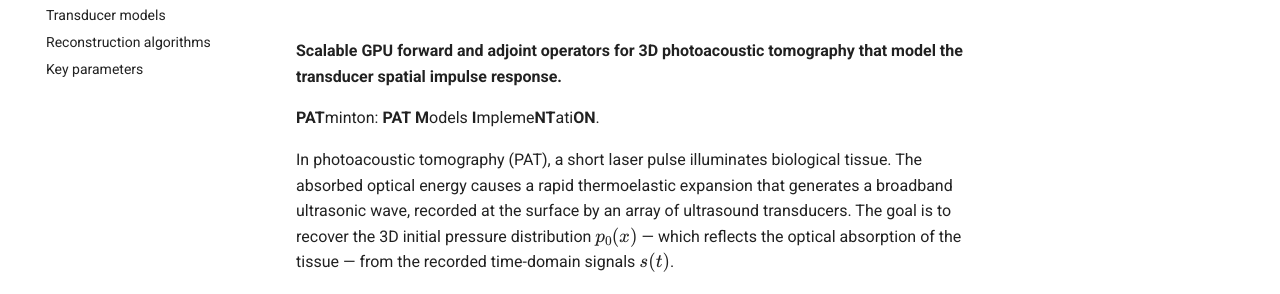
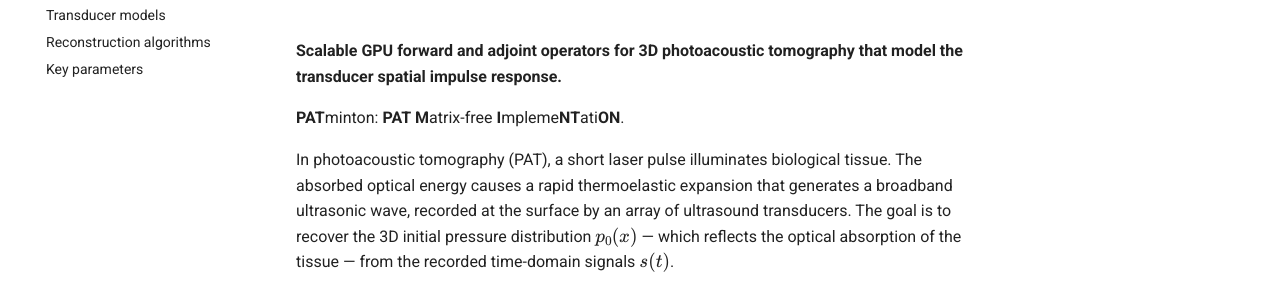
Before and after one commit to dotrungthai2001/patminton, an MkDocs documentation site: the page built from docs/index.md, in a window 1280 px wide and 900 px high. Shown: the part 341-635 px from the top of the window. Built offline with MkDocs 1.6.1 and Material for MkDocs 9.7.7, drawn with Linux system fonts in a browser that asks for light colours; comment, search, counter and statistics services are not loaded.

Commit message:
Use Matrix-free instead of Models

```diff
--- a/docs/index.md
+++ b/docs/index.md
@@ -7,7 +7,7 @@
 
 **Scalable GPU forward and adjoint operators for 3D photoacoustic tomography that model the transducer spatial impulse response.**
 
-**PAT**minton: **PAT** **M**odels **I**mpleme**NT**ati**ON**.
+**PAT**minton: **PAT** **M**atrix-free **I**mpleme**NT**ati**ON**.
 
 In photoacoustic tomography (PAT), a short laser pulse illuminates biological
 tissue. The absorbed optical energy causes a rapid thermoelastic expansion
```
Also changed, not shown: README.md (+1 -1 lines).
